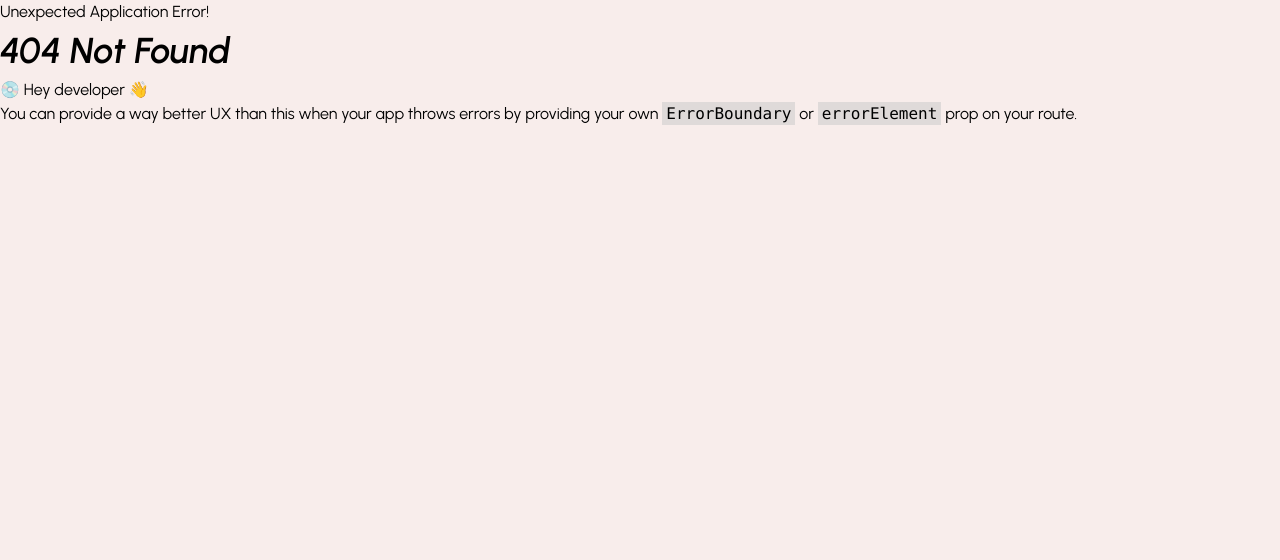
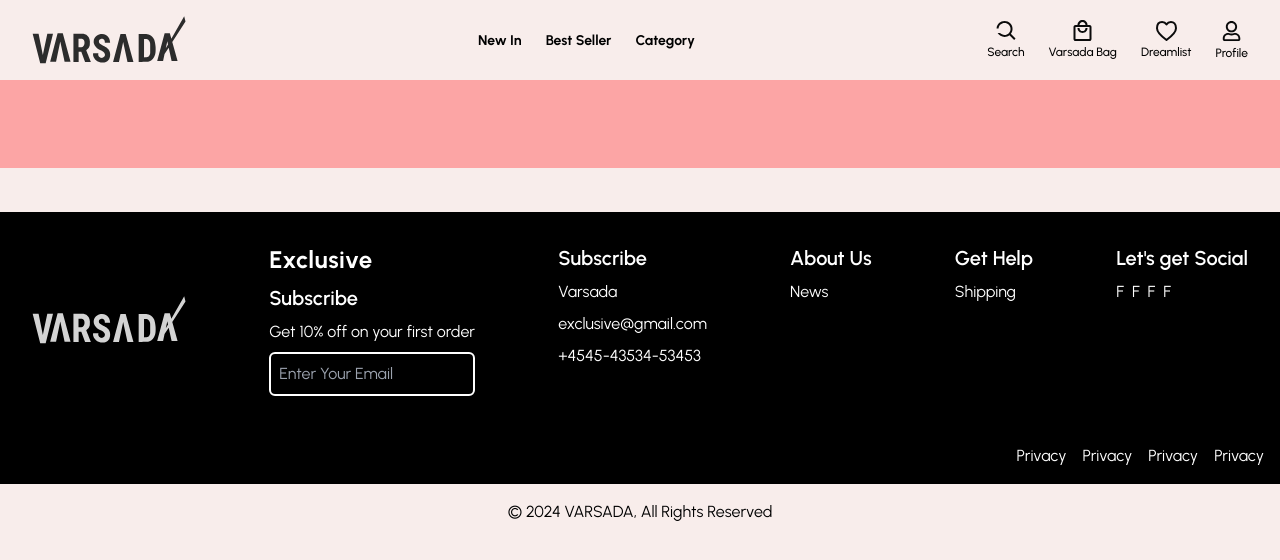
Before and after one commit to abhijeet78880/varsada-mvp, a React (Vite) app in the folder client/: page /product in a window 1280 px wide. Before the commit this address had no page. Shown: the top 560 px of the page. Built offline with nearby package versions, Linux system fonts and the light colour scheme.

Commit message:
product page

```diff
--- a/client/package.json
+++ b/client/package.json
@@ -11,6 +11,7 @@
   },
   "dependencies": {
     "@tanstack/react-query": "^4.36.1",
+    "antd": "^5.21.3",
     "react": "^18.3.1",
     "react-dom": "^18.3.1",
     "react-router-dom": "^6.26.2",
--- a/client/src/App.tsx
+++ b/client/src/App.tsx
@@ -2,7 +2,9 @@ import Home from "./components/pages/Home";
 import Login from "./components/pages/Login";
 import BestSeller from "./components/ui/BestSeller";
 import Category from "./components/ui/Category";
+import Footer from "./components/ui/Footer";
 import Navbar from "./components/ui/Navbar";
+import SafeArea from "./components/ui/SafeArea";
 import Trending from "./components/ui/Trending";
 import { useUserStore } from "./store/useStore";
 import "./utils.css"
@@ -11,14 +13,13 @@ export default function App() {
   const { isLogedIn, isLoginSkipped } = useUserStore();
 
   return (
-    <main className="overflow-x-hidden w-[100dvw] h-[100dvh]">
-        <div className="mx-auto max-w-[1440px] overflow-x-hidden">
-          <Navbar />
-          {(!isLogedIn || isLoginSkipped) ? <Login /> : <Home />}
-          <Category />
-          <Trending/>
-          <BestSeller/>
-        </div>
-    </main>
+    <SafeArea>
+      <Navbar />
+      {(!isLogedIn || isLoginSkipped) ? <Login /> : <Home />}
+      <Category />
+      <Trending />
+      <BestSeller />
+      <Footer />
+    </SafeArea>
   )
 }
--- a/client/src/components/pages/Login.tsx
+++ b/client/src/components/pages/Login.tsx
@@ -16,20 +16,20 @@ export default function Login() {
               <div className="w-full flex flex-col gap-4 body1">
                 <label htmlFor="input">
                   Login using email or phone
-                  <input type="text" name="" id="" className="w-full bg-transparent border-2 border-black p-2 rounded-md placeholder-gray-700"
+                  <input type="text" name="" id="" className="w-full bg-transparent border-2 border-black p-2 rounded-md placeholder-gray-700 outline-white"
                     placeholder="Enter Email or Phone" />
                 </label>
                 <label htmlFor="input" className="flex flex-col">
                   Enter OTP
                   <div className="flex">
-                    <input type="text" name="" id="" className="bg-transparent border-2 border-black p-2 rounded-md w-[90%] placeholder-gray-700"
+                    <input type="text" name="" id="" className="bg-transparent border-2 border-black p-2 rounded-md w-[90%] placeholder-gray-700 outline-white"
                       placeholder="- - - -" />
                     <button className="btn-primary2 whitespace-nowrap ml-4">Get OTP</button>
                   </div>
                 </label>
               </div>
               <div className="w-full my-4">
-                <button className="w-full btn-secondary subtitle1" onClick={() => setIsLogedIn(!isLogedIn)}>Login</button>
+                <button className="w-full btn-secondary subtitle1 text-white" onClick={() => setIsLogedIn(!isLogedIn)}>Login</button>
                 <button className="w-full subtitle1 my-4" onClick={() => setIsLogedIn(!isLogedIn)}>skip</button>
               </div>
             </div>
--- /dev/null
+++ b/client/src/components/pages/Product.tsx
@@ -0,0 +1,14 @@
+import Footer from "../ui/Footer";
+import Navbar from "../ui/Navbar";
+import ProductDesc from "../ui/ProductDesc";
+import SafeArea from "../ui/SafeArea";
+
+export default function Product() {
+  return (
+    <SafeArea>
+      <Navbar />
+      <ProductDesc />
+      <Footer />
+    </SafeArea>
+  )
+}
--- /dev/null
+++ b/client/src/components/ui/Footer.tsx
@@ -0,0 +1,61 @@
+import logo from '../../assets/logo.svg'
+
+export default function Footer() {
+  return (
+    <footer className="text-white pt-11">
+      <div className="flex gap-4 justify-between w-full bg-black p-8">
+
+        <div className="flex">
+          <img src={logo} alt="" className='invert'/>
+        </div>
+
+        <div className="flex flex-col gap-2">
+          <h5 className='text-2xl font-bold tracking-wide'>Exclusive</h5>
+          <h5 className='text-xl font-semibold'>Subscribe</h5>
+          <p className="body1 font-[400]">Get 10% off on your first order</p>
+          <input type="text" name="" id="" placeholder='Enter Your Email'
+          className='p-2 bg-transparent border-2 border-white rounded-md'/>
+        </div>
+
+        <div className="flex flex-col gap-2">
+          <h5 className='text-xl font-semibold'>Subscribe</h5>
+          <p className="body1 font-[400] leading-6">Varsada</p>
+          <p className="body1 font-[400] leading-6">exclusive@gmail.com</p>
+          <p className="body1 font-[400] leading-6">+4545-43534-53453</p>
+        </div>
+
+        <div className="flex flex-col gap-2">
+          <h5 className='text-xl font-semibold'>About Us</h5>
+          <p className="body1 font-[400] leading-6">News</p>
+        </div>
+
+        <div className="flex flex-col gap-2">
+          <h5 className='text-xl font-semibold'>Get Help</h5>
+          <p className="body1 font-[400] leading-6">Shipping</p>
+        </div>
+
+        <div className="flex flex-col gap-2">
+          <h5 className='text-xl font-semibold'>Let's get Social</h5>
+          <div className="flex gap-2">
+            <div>F</div>
+            <div>F</div>
+            <div>F</div>
+            <div>F</div>
+          </div>
+        </div>
+
+      </div>
+      <div>
+        <ul className="flex justify-end w-full bg-black capitalize gap-4 p-4">
+          <li>privacy</li>
+          <li>privacy</li>
+          <li>privacy</li>
+          <li>privacy</li>
+        </ul>
+      </div>
+      <div className='p-4'>
+        <p className="text-center text-black"> © {new Date().getFullYear()} VARSADA, All Rights Reserved</p>
+      </div>
+    </footer>
+  )
+}
--- /dev/null
+++ b/client/src/components/ui/ProductDesc.tsx
@@ -0,0 +1,7 @@
+export default function ProductDesc() {
+  return (
+    <section className="p-11 w-full bg-red-300">
+
+    </section>
+  )
+}
--- /dev/null
+++ b/client/src/components/ui/SafeArea.tsx
@@ -0,0 +1,13 @@
+type Props ={
+  children: React.ReactNode
+}
+
+export default function SafeArea({children}: Props) {
+  return (
+    <main className="overflow-x-hidden w-[100dvw] h-[100dvh]">
+        <div className="mx-auto max-w-[1440px] overflow-x-hidden">
+          {children}
+        </div>
+    </main>
+  )
+}
--- a/client/src/main.tsx
+++ b/client/src/main.tsx
@@ -8,11 +8,16 @@ import {
   createBrowserRouter,
   RouterProvider,
 } from "react-router-dom";
+import Product from './components/pages/Product.tsx';
 
 const router = createBrowserRouter([
   {
     path: "/",
     element: <App />,
+  },
+  {
+    path: "/product",
+    element: <Product />,
   },
 ]);
 
```
Also changed, not shown: 1 other file (tests, documents, lock files or other folders).
